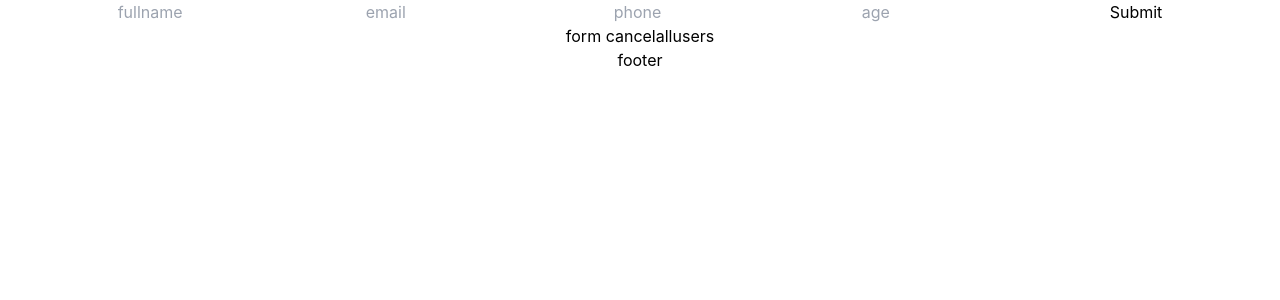
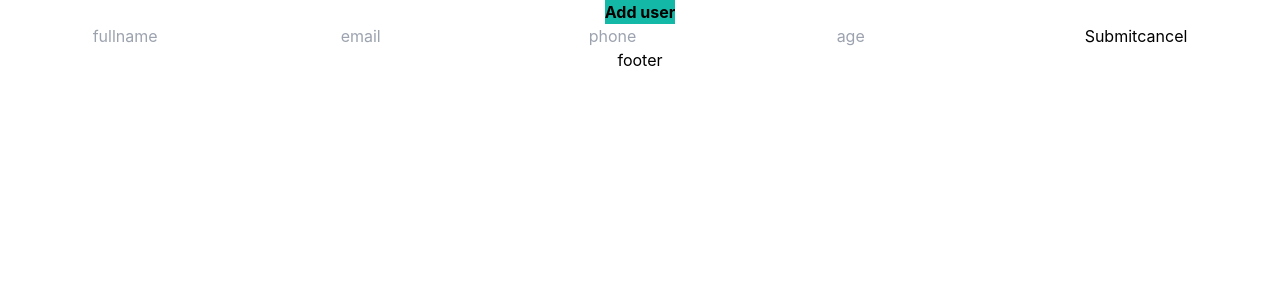
Before and after one commit to Royu23/ecomdisplay, a React (Create React App) app: page /admin in a window 1280 px wide. Both pictures are taken after a click on the button "Add user". Shown: the top 300 px of the page. Built offline with nearby package versions, Linux system fonts and the light colour scheme.

Commit message:
need to fulfill

```diff
--- a/src/App.js
+++ b/src/App.js
@@ -11,6 +11,7 @@ import Adduser from "./Pages/Adduser.js";
 import Admin from "./Pages/Admin.js";
 import Allusers from "./Pages/Allusers.js";
 import Userdetails from "./Pages/Userdetails.js";
+import AdminRoutes from "./Pages/AdminRoute.js";
   export const cartContext = createContext();
 
  export function App() {
@@ -46,9 +47,9 @@ import Userdetails from "./Pages/Userdetails.js";
             <Route path="/details/:id" element={<CardDetails />} />
             <Route path="/login" element={<Login />} />
             <Route path="/cart" element={<Cart/>} />
-            <Route path="/admin" element={<Admin/>}/>
-            {/* <Route path="/adduser" element={<Adduser/>}/> */}
-            <Route path="/allusers" element={<Allusers/>}/>
+            <Route path="/admin/*" element={<AdminRoutes/>}/>
+
+
             <Route path="/userdetails/:id" element={<Userdetails/>}/>
              </Routes>
         </BrowserRouter>
--- a/src/Pages/Adduser.js
+++ b/src/Pages/Adduser.js
@@ -2,7 +2,7 @@ import axios from "axios";
 import { useEffect, useState } from "react";
 import { useNavigate } from "react-router-dom";
 
-const Adduser = () => {
+const Adduser = ({cancelled}) => {
 
   const [state, setstate] = useState({
     fullname: "",
@@ -71,6 +71,7 @@ const Adduser = () => {
         />
 
         <button type="submit">Submit</button>
+        <button onClick={cancelled}>cancel</button>
       </form>
     </div>
   );
--- a/src/Pages/Admin.js
+++ b/src/Pages/Admin.js
@@ -1,30 +1,47 @@
 import { useState } from "react";
 import { useNavigate } from "react-router-dom";
+import axios from "axios";
 import Adduser from "./Adduser";
 
 const Admin = () => {
   const navigate = useNavigate();
-  const [user, setuser] = useState(false);
+  const [formuser, setformuser] = useState(false);
+  const[user,setuser]=useState([]);
+  const [error,seterror]=useState();
+  const Url=process.env.REACT_APP_URL
 
   const Useradd = () => {
-    setuser(true);
+    setformuser(true);
   };
   const canceluser=()=>{
-    setuser(false);
+    setformuser(false);
   }
   const Alluser=()=>{
     navigate("/allusers")
   }
 
-  return !user ? (
+  const postmethod=async()=>{
+    try{
+    const response=await axios.post(`${Url}`)
+    setuser(response.data)
+    console.log(user);
+  }
+  catch(error){
+    seterror(error)
+  }
+}
+
+  return  (
     <>
-      <button onClick={Useradd}>Add user</button>
-    </>
-  ) : (
-    <>
-      <Adduser />
-      <button onClick={canceluser}> form cancel</button>
-      <button onClick={Alluser}>allusers</button>
+      <button  className="font-bold bg-teal-500"onClick={Useradd}>Add user</button>
+
+    {formuser &&(
+      <Adduser
+      cancelled={()=>setformuser(false)}/>
+
+      )}
+
+
     </>
   );
 };
--- /dev/null
+++ b/src/Pages/AdminRoute.js
@@ -0,0 +1,17 @@
+import { Route, Router, Routes } from "react-router-dom";
+import Admin from "./Admin";
+import Userdetails from "./Userdetails";
+
+const AdminRoutes = () => {
+  return (
+    <diV>
+      <Routes>
+        <Route path="/" element={<Admin/>}/>
+        <Route path="/userdetails/:id" element={<Userdetails/>}/>
+      </Routes>
+    </diV>
+  );
+
+
+};
+export default AdminRoutes;
```
Also changed, not shown: 1 other file (tests, documents, lock files or other folders).
